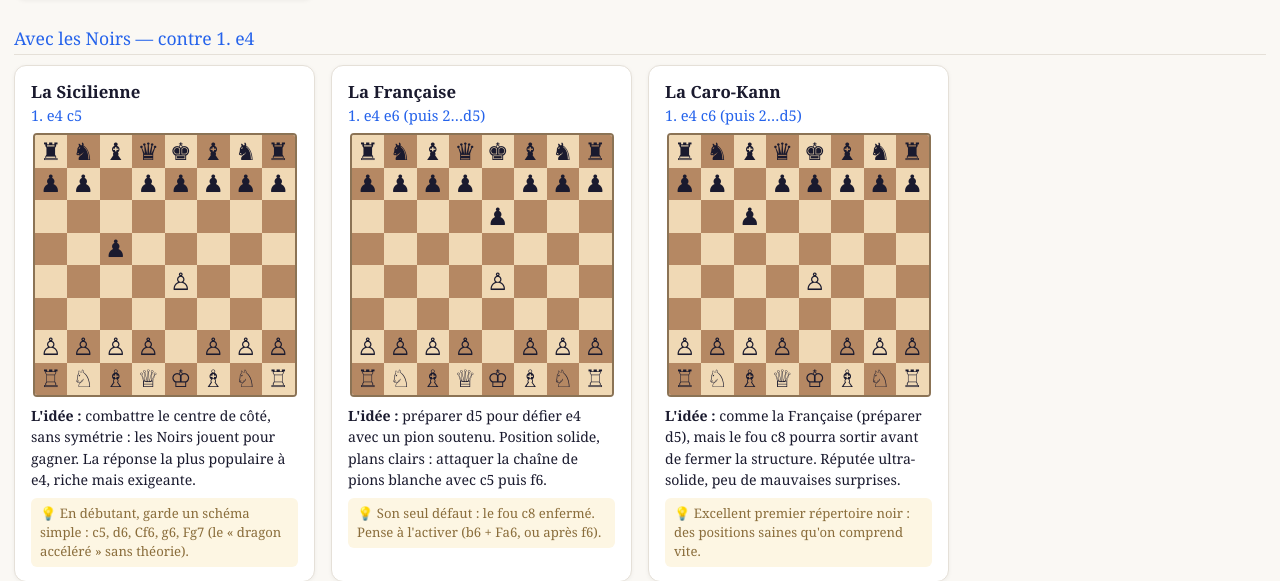
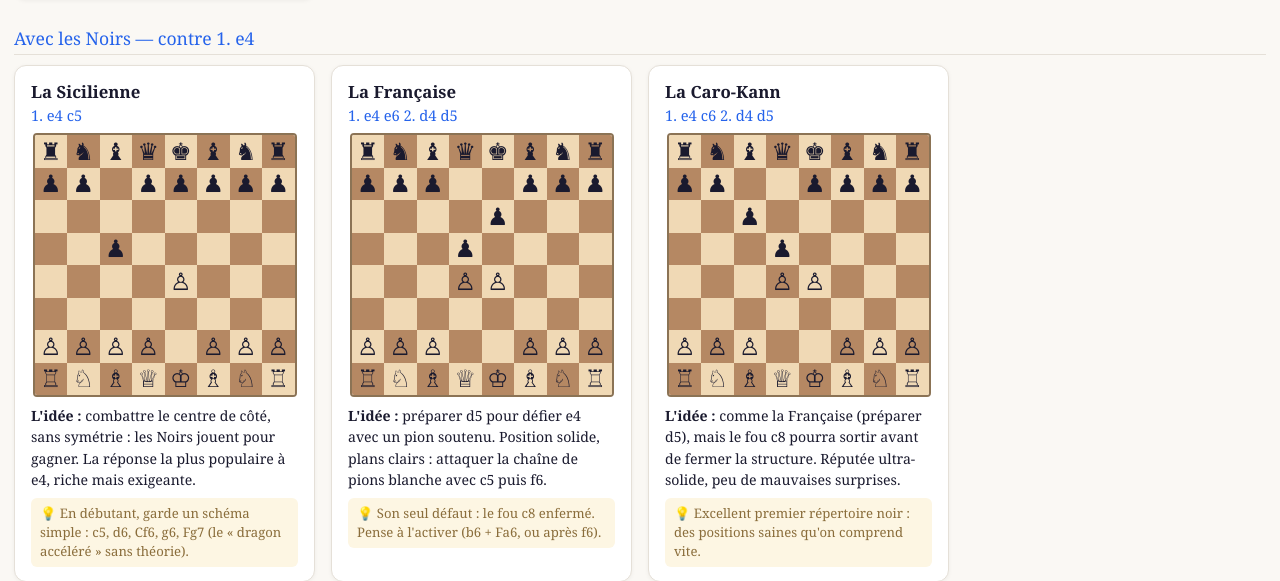
Before and after one commit to rubicontext/rubinotes, a Python web app: template trainer/templates/trainer/echecs.html in a window 1280 px wide. Shown: the part 1559-2140 px from the top of the page. Run offline with Jinja, Linux system fonts and the light colour scheme; the template is opened without the code that fills it, so the values that code supplies are empty.

Commit message:
fix: échecs — Française et Caro-Kann montrent la position signature (après 2. d4 d5)
Co-Authored-By: Claude Fable 5 <noreply@anthropic.com>

```diff
--- a/trainer/templates/trainer/echecs.html
+++ b/trainer/templates/trainer/echecs.html
@@ -129,8 +129,8 @@
 
   <div class="card">
     <h3>La Française</h3>
-    <div class="coups">1. e4 e6 (puis 2…d5)</div>
-    <div class="board" data-fen="rnbqkbnr/pppp1ppp/4p3/8/4P3/8/PPPP1PPP/RNBQKBNR"></div>
+    <div class="coups">1. e4 e6 2. d4 d5</div>
+    <div class="board" data-fen="rnbqkbnr/ppp2ppp/4p3/3p4/3PP3/8/PPP2PPP/RNBQKBNR"></div>
     <p class="idee"><b>L'idée :</b> préparer d5 pour défier e4 avec un pion soutenu. Position solide,
     plans clairs : attaquer la chaîne de pions blanche avec c5 puis f6.</p>
     <div class="astuce">💡 Son seul défaut : le fou c8 enfermé. Pense à l'activer (b6 + Fa6, ou après f6).</div>
@@ -138,8 +138,8 @@
 
   <div class="card">
     <h3>La Caro-Kann</h3>
-    <div class="coups">1. e4 c6 (puis 2…d5)</div>
-    <div class="board" data-fen="rnbqkbnr/pp1ppppp/2p5/8/4P3/8/PPPP1PPP/RNBQKBNR"></div>
+    <div class="coups">1. e4 c6 2. d4 d5</div>
+    <div class="board" data-fen="rnbqkbnr/pp2pppp/2p5/3p4/3PP3/8/PPP2PPP/RNBQKBNR"></div>
     <p class="idee"><b>L'idée :</b> comme la Française (préparer d5), mais le fou c8 pourra sortir
     avant de fermer la structure. Réputée ultra-solide, peu de mauvaises surprises.</p>
     <div class="astuce">💡 Excellent premier répertoire noir : des positions saines qu'on comprend vite.</div>
```
